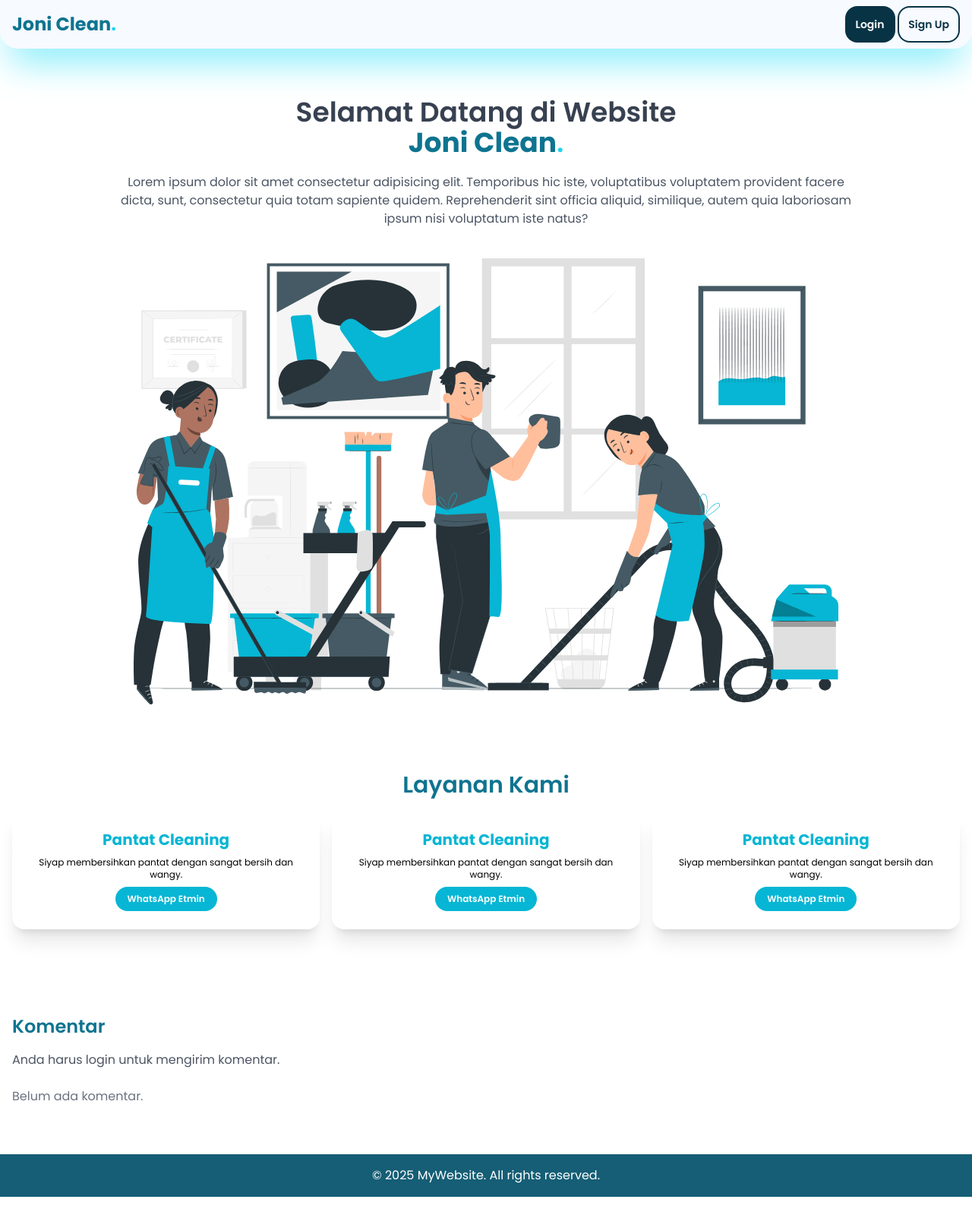
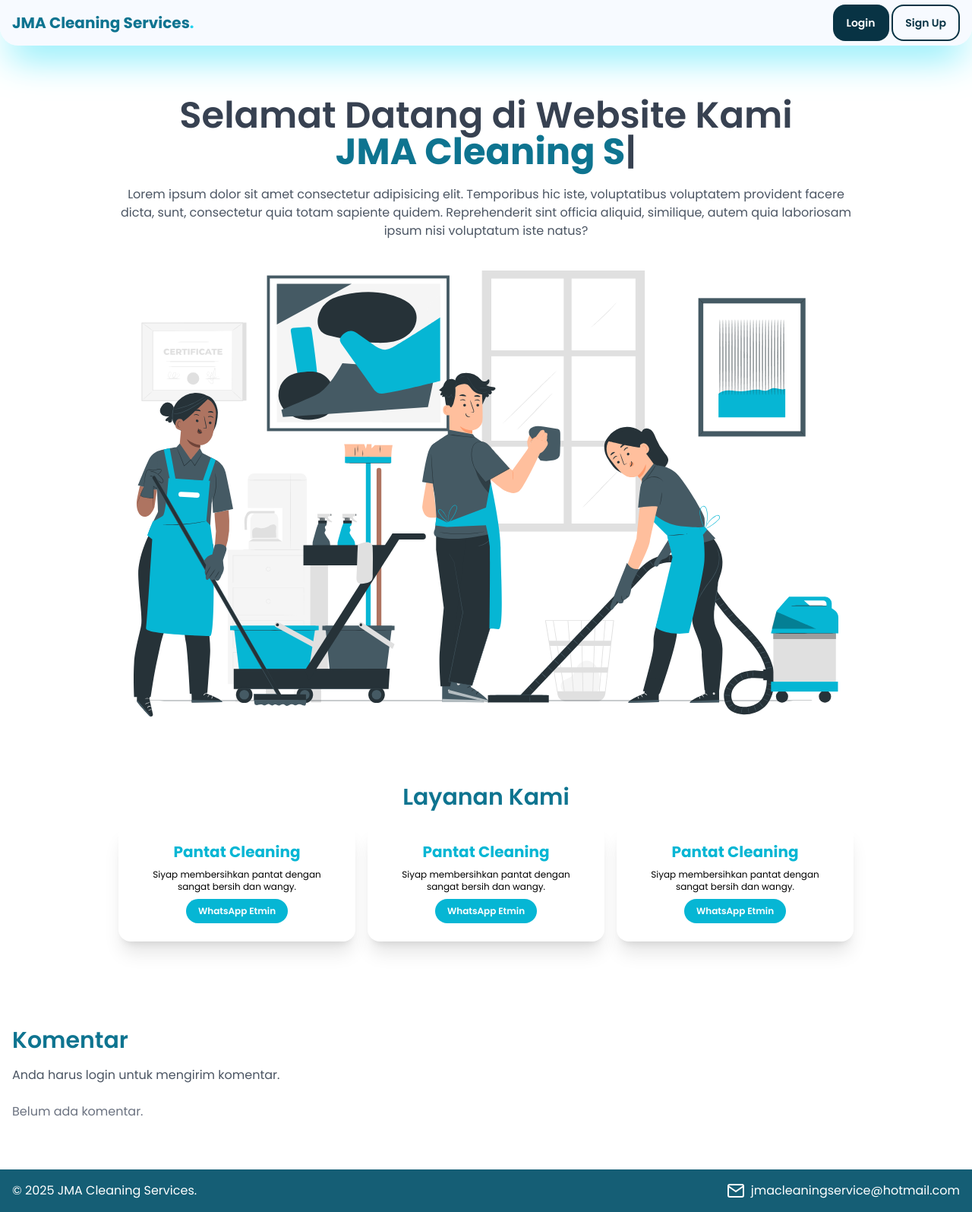
Before and after one commit to Selineajasih/Anomali12, a PHP site: page / in a window 1280 px wide. Shown: the whole page at 76% size. Run offline with PHP 8.4, Linux system fonts and the light colour scheme; data that the repository does not hold is empty; style sheets or scripts are compiled from the project's sources; some libraries are stand-ins or nearby versions.

Commit message:
Tampilan Index

```diff
--- a/index.php
+++ b/index.php
@@ -7,7 +7,7 @@
 <head>
   <meta charset="UTF-8" />
   <meta name="viewport" content="width=device-width, initial-scale=1.0"/>
-  <title>Joni Cleaner</title>
+  <title>JMA Cleaning Services</title>
 
   <!-- Tailwind CSS -->
   <link rel="stylesheet" href="src/output.css" />
@@ -15,6 +15,8 @@
 
   <!-- Font Poppins -->
   <link href="https://fonts.googleapis.com/css2?family=Poppins:wght@400;500;600;700&display=swap" rel="stylesheet" />
+  <script src="https://unpkg.com/typed.js@2.1.0/dist/typed.umd.js"></script>
+  <script src="https://unpkg.com/feather-icons"></script>
 
   <style>
     body {
@@ -24,19 +26,19 @@
 </head>
 <body class="bg-blue-30 min-h-screen">
   <!-- NAVBAR -->
-  <nav class="w-full bg-blue-50 bg-opacity-50 backdrop-blur-md fixed z-50 flex justify-between p-4 items-center top-0 shadow-cyan-300 shadow-2xl rounded-b-3xl">
-    <div class="font-bold text-2xl">
-      <span class="text-cyan-700">Joni Clean</span><span class="text-cyan-400">.</span>
+  <nav class="w-full bg-blue-50 bg-opacity-50 backdrop-blur-md fixed z-50 flex justify-between p-2 md:p-4 items-center top-0 shadow-cyan-300 shadow-2xl rounded-b-3xl">
+    <div class="font-bold text-2xl sm:text-xl">
+      <span class="text-cyan-700">JMA Cleaning Services</span><span class="text-cyan-400">.</span>
     </div>
 
-    <div class="text-sm text-cyan-950">
+    <div class="text-sm text-cyan-950 ">
       <?php if (isset($_SESSION['user'])): ?>
-        <span>Welcome, <?php echo htmlspecialchars($_SESSION['user']['username']); ?>!</span>
+        <span class="hidden md:inline-block">Welcome, <?php echo htmlspecialchars($_SESSION['user']['username']); ?>!</span>
         <!-- Button Logout -->
         <a href="logout.php" class="font-bold hover:underline ml-2 p-3 hover:text-red-600">Logout</a>
       <?php else: ?>
-        <a href="login.php" class="border-2 border-transparent bg-cyan-950 p-3 text-white hover:bg-cyan-800 rounded-2xl font-semibold">Login</a>
-        <a href="signup.php" class="border-2 border-cyan-950 p-3 hover:border-cyan-500 rounded-2xl hover:text-cyan-500 font-semibold">Sign Up</a>
+        <a href="login.php" class="border-2 border-transparent bg-cyan-950 p-2 px-3 md:p-3 md:px-4 text-white hover:bg-cyan-800 rounded-2xl font-semibold">Login</a>
+        <a href="signup.php" class="border-2 border-cyan-950 p-2 px-3 md:p-3 md:px-4 hover:border-cyan-500 rounded-2xl hover:text-cyan-500 font-semibold">Sign Up</a>
       <?php endif; ?>
     </div>
   </nav>
@@ -47,8 +49,9 @@
 
     <!-- Banner -->
     <section class="text-center py-12 w-full">
-      <h1 class="text-2xl font-semibold text-gray-700 md:text-4xl">Selamat Datang di Website<br>
-      <span class="text-cyan-700 font-bold">Joni Clean</span><span class="text-cyan-400">.</span></h1>
+      <h1 class="font-semibold text-gray-700 text-2xl md:text-4xl lg:text-5xl">Selamat Datang di Website Kami<br>
+        <span id="element" class="text-cyan-700 font-bold"></span>
+      </h1>
       <p class="text-gray-600 mt-2 md:px-26 px-6 lg:px-32 md:text-base text-xs md:mt-5">Lorem ipsum dolor sit amet consectetur adipisicing elit. Temporibus hic iste, voluptatibus voluptatem provident facere dicta, sunt, consectetur quia totam sapiente quidem. Reprehenderit sint officia aliquid, similique, autem quia laboriosam ipsum nisi voluptatum iste natus?</p>
 
       <div class="w-full px-10 py-10 md:px-20 lg:px-40 flex justify-center items-center">
@@ -58,13 +61,13 @@
 
     <!-- Services -->
     <section class="justify-center w-full">
-      <h2 class="text-3xl font-semibold text-cyan-700 mb-4 w-full text-center">Layanan Kami</h2>
+      <h2 class="text-xl md:text-2xl lg:text-3xl font-semibold text-cyan-700 mb-4 w-full text-center">Layanan Kami</h2>
 
       <!-- container -->
       <div class="flex-col flex md:flex-row gap-4 justify-center w-full items-center">
 
         <!-- service option -->
-        <div class=" p-6 shadow-xl rounded-2xl w-4/5 lg:w-1/3">
+        <div class=" p-6 shadow-xl rounded-2xl w-2/3 lg:w-1/4">
           <div class="font-bold text-cyan-500 text-center text-xl">
             Pantat Cleaning
           </div>
@@ -82,7 +85,7 @@
         </div>
 
         <!-- service option -->
-        <div class=" p-6 shadow-xl rounded-2xl w-4/5 lg:w-1/3">
+        <div class=" p-6 shadow-xl rounded-2xl w-2/3 lg:w-1/4">
           <div class="font-bold text-cyan-500 text-center text-xl">
             Pantat Cleaning
           </div>
@@ -100,7 +103,7 @@
         </div>
 
         <!-- service option -->
-        <div class=" p-6 shadow-xl rounded-2xl w-4/5 lg:w-1/3">
+        <div class=" p-6 shadow-xl rounded-2xl w-2/3 lg:w-1/4">
           <div class="font-bold text-cyan-500 text-center text-xl">
             Pantat Cleaning
           </div>
@@ -117,12 +120,13 @@
           </div>
         </div>
 
+
       </div>
     </section>
 
     <!-- Comments -->
     <section class="py-8 mt-20">
-      <h2 class="text-2xl font-semibold text-cyan-700 mb-4">Komentar</h2>
+      <h2 class="text-xl md:text-2xl lg:text-3xl font-semibold text-cyan-700 mb-4 sm:text-xl">Komentar</h2>
 
       <?php if (isset($_SESSION['user'])): ?>
         <form id="commentForm" method="POST" action="process_comment.php" onsubmit="return validateComment();" class="space-y-4">
@@ -174,8 +178,12 @@
 
   </main>
 
-  <footer class="bg-cyan-800 text-white text-center py-4 mt-8">
-    <p>&copy; 2025 MyWebsite. All rights reserved.</p>
+  <footer class="bg-cyan-800 text-white p-4 mt-8 flex items-center justify-between">
+    <p class="w-full">&copy; 2025 JMA Cleaning Services.</p>
+    <div class="flex gap-2 text-white">
+      <i data-feather="mail"></i>
+      <p class="">jmacleaningservice@hotmail.com</p>
+    </div>
   </footer>
 
   <script>
@@ -188,7 +196,20 @@
       }
       return true;
     }
+
+    var typed = new Typed('#element', {
+    strings: [
+      'Siap Bersihin Rumah Anda!',
+      'Sampe Kinclong Dong!',
+      'JMA Cleaning Services<span class="text-cyan-400">.</span>'
+    ],
+    typeSpeed: 50,
+    backSpeed: 25,
+    loop: true
+  });
+
+  feather.replace();
+
   </script>
-
 </body>
 </html>
```
Also changed, not shown: assets/mail.svg (added).
